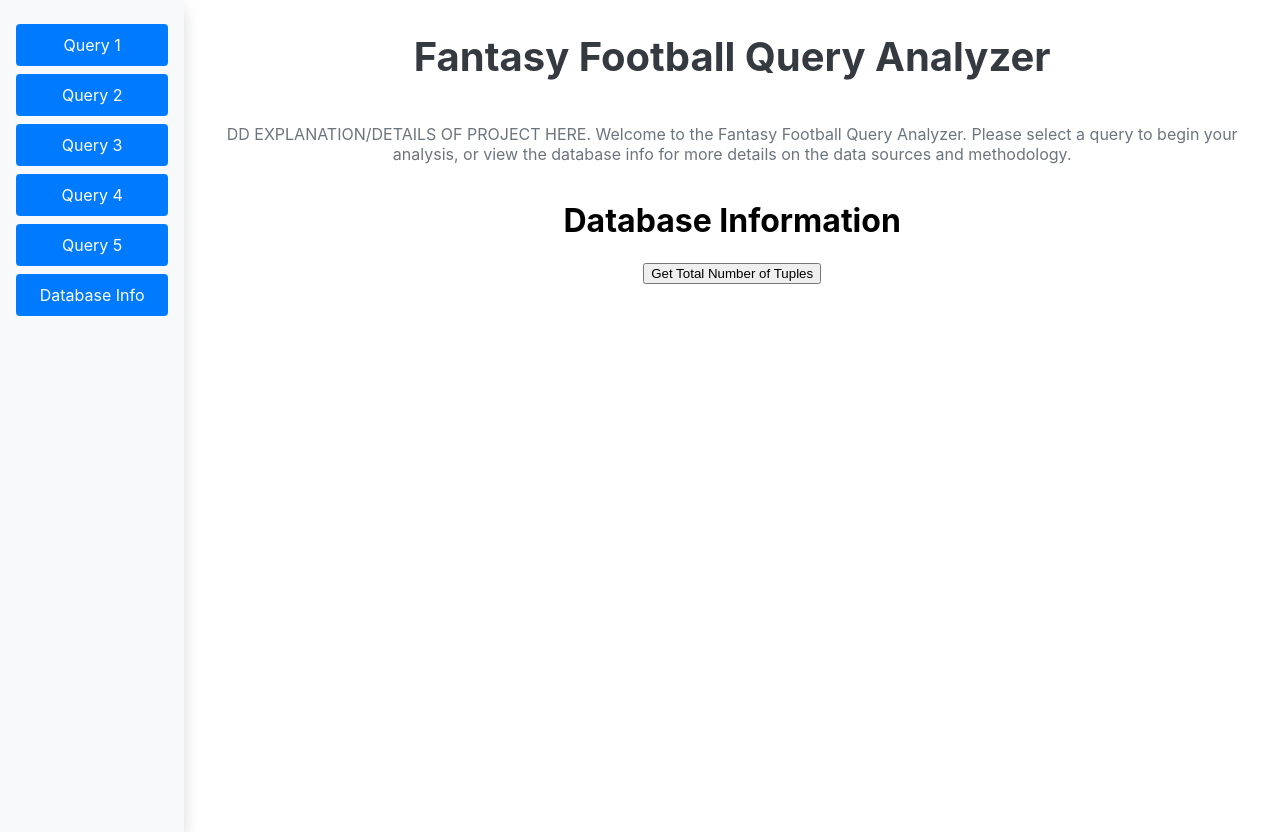
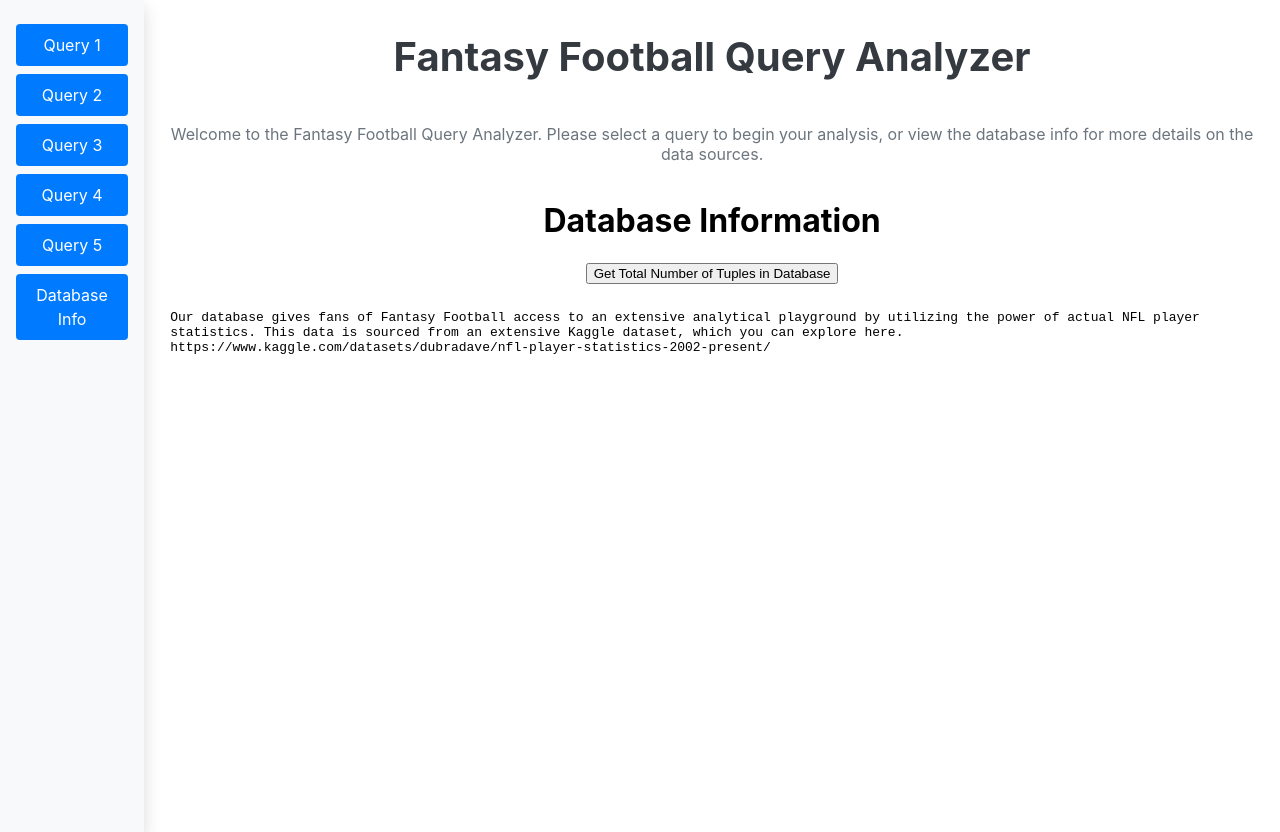
Before and after one commit to DanNano/FFQueryAnalyzer, a React (Create React App) app in the folder app/: page /databaseinfo in a window 1280 px wide. Built offline with nearby package versions, Linux system fonts and the light colour scheme.

Commit message:
Query 2 update, dataset link added

```diff
--- a/app/server.js
+++ b/app/server.js
@@ -288,7 +288,7 @@ app.get('/api/player-snap-count', async (req, res) => {
         select p.name, p.playerid, p.position, substr(psc.gameid, 1, 4) as year, ps.team, to_char(round(sum(psc.snapcountpercentage * 100) / count(*), 2), '999.99') || '%' as snapcountpercentagepergame
         from dlaforce.player p
         join dlaforce.playersnapcounts psc on p.playerid = psc.playerid
-      join dlaforce.playerstats ps on p.playerid = ps.playerid
+        join dlaforce.playerstats ps on p.playerid = ps.playerid and substr(psc.gameid, 1, 4) = ps.year
         where p.playerid = :playerId
         group by p.name, p.playerid, p.position, substr(psc.gameid, 1, 4), ps.team
         order by year
--- a/app/src/App.js
+++ b/app/src/App.js
@@ -21,8 +21,8 @@ function App() {
                 </div>
                 <div>
                     <h1 className="project-title">Fantasy Football Query Analyzer</h1>
-                    <p className="placeholder-text">DD EXPLANATION/DETAILS OF PROJECT HERE. Welcome to the Fantasy Football Query Analyzer. Please select a query
-                        to begin your analysis, or view the database info for more details on the data sources and methodology.
+                    <p className="placeholder-text">Welcome to the Fantasy Football Query Analyzer. Please select a query
+                        to begin your analysis, or view the database info for more details on the data sources.
                     </p>
                     <Routes>
                         <Route path="/query1" element={<Query1 />} />
--- a/app/src/components/DatabaseInfo.js
+++ b/app/src/components/DatabaseInfo.js
@@ -6,7 +6,6 @@ function DatabaseInfo() {
   const [hasFetched, setHasFetched] = useState(false);
 
   const getTotalRows = () => {
-    // Prevent further fetches if we've already fetched the data
     if (hasFetched) {
       return;
     }
@@ -14,19 +13,17 @@ function DatabaseInfo() {
     fetch('/api/total-rows')
       .then(response => response.json())
       .then(data => {
-        // The data is an array of arrays, we want the first element of the first array
         if (data && data.length > 0 && data[0].length > 0) {
-          setTotalRows(data[0][0]); // data[0][0] is the number of total rows
+          setTotalRows(data[0][0]);
         } else {
-          // If there's no data, set it to zero or another appropriate default value
           setTotalRows(0);
         }
-        setHasFetched(true); // Update the state to indicate we've fetched the data
+        setHasFetched(true);
       })
       .catch(error => {
         console.error('Error fetching total rows:', error);
         setTotalRows('Error fetching data');
-        setHasFetched(true); // Update the state to indicate we've attempted to fetch the data
+        setHasFetched(true);
       });
   };
 
@@ -34,15 +31,28 @@ function DatabaseInfo() {
     <div>
       <h1>Database Information</h1>
       <button onClick={getTotalRows} disabled={hasFetched}>
-        Get Total Number of Tuples
+        Get Total Number of Tuples in Database
       </button>
       {totalRows !== null ? (
         <p>Total rows in all tables: {totalRows}</p>
       ) : (
         hasFetched ? <p>No data found.</p> : null
       )}
+      <pre style={{
+        textAlign: 'left',
+        whiteSpace: 'pre-wrap',
+        wordWrap: 'break-word',
+        maxWidth: '95%',
+        margin: '1rem',
+        padding: '10px',
+        overflowX: 'auto'
+      }}>
+        Our database gives fans of Fantasy Football access to an extensive analytical playground by utilizing the power of actual NFL player statistics. This data is sourced from an extensive Kaggle dataset, which you can explore here.
+        https://www.kaggle.com/datasets/dubradave/nfl-player-statistics-2002-present/
+      </pre>
     </div>
   );
+
 }
 
 export default DatabaseInfo;
```
Lines whose indentation alone changed are shown as unchanged.
